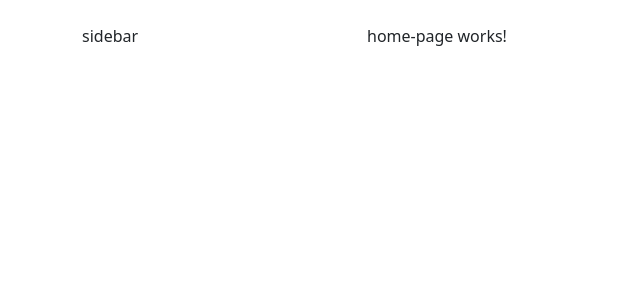
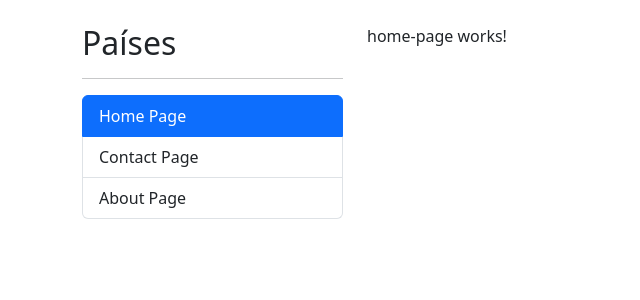
Before and after one commit to ferpaz/04-countryApp, an Angular app: page / in a window 1280 px wide. Before the commit this address led to /home. Shown: the top 300 px of the page, without its empty margins (0-640 px from the left). Built offline with nearby package versions, Linux system fonts and the light colour scheme.

Commit message:
Se creo un routing básico para tres páginas desde el sidebar

```diff
--- a/src/app/app-routing.module.ts
+++ b/src/app/app-routing.module.ts
@@ -3,13 +3,15 @@
 
 import { HomePageComponent } from './shared/pages/home-page/home-page.component';
 import { AboutPageComponent } from './shared/pages/about-page/about-page.component';
+import { ContactPageComponent } from './shared/pages/contact-page/contact-page.component';
 
 const routes: Routes = [
-  { path: 'home', component: HomePageComponent, },
+  { path: '', component: HomePageComponent, },
+  { path: 'contact', component: ContactPageComponent, },
   { path: 'about', component: AboutPageComponent, },
 
   // Redirect to home page when route does not exist
-  { path: '**', redirectTo: '/home'}
+  { path: '**', redirectTo: ''}
 ];
 
 @NgModule({
--- a/src/app/app.component.html
+++ b/src/app/app.component.html
@@ -1,7 +1,7 @@
 <div class="row mt-4">
   <div class="col-3">
     <!-- Sidebar -->
-    sidebar
+    <shared-sidebar></shared-sidebar>
   </div>
 
   <div class="col">
--- /dev/null
+++ b/src/app/shared/pages/contact-page/contact-page.component.html
@@ -0,0 +1 @@
+<p>contact-page works!</p>
--- /dev/null
+++ b/src/app/shared/pages/contact-page/contact-page.component.ts
@@ -0,0 +1,10 @@
+import { Component } from '@angular/core';
+
+@Component({
+  selector: 'shared-contact-page',
+  templateUrl: './contact-page.component.html',
+  styles: ``
+})
+export class ContactPageComponent {
+
+}
--- /dev/null
+++ b/src/app/shared/pages/sidebar/sidebar.component.html
@@ -0,0 +1,26 @@
+<h2>Países</h2>
+<hr>
+
+<ul class="list-group">
+  <li routerLink=""
+      routerLinkActive="active"
+      [routerLinkActiveOptions]="{ exact: true }"
+      class="list-group-item"
+      role="button">
+    Home Page
+  </li>
+
+  <li routerLink="contact"
+      routerLinkActive="active"
+      class="list-group-item"
+      role="button">
+    Contact Page
+  </li>
+
+  <li routerLink="about"
+      routerLinkActive="active"
+      class="list-group-item"
+      role="button">
+    About Page
+  </li>
+</ul>
--- /dev/null
+++ b/src/app/shared/pages/sidebar/sidebar.component.ts
@@ -0,0 +1,10 @@
+import { Component } from '@angular/core';
+
+@Component({
+  selector: 'shared-sidebar',
+  templateUrl: './sidebar.component.html',
+  styles: ``
+})
+export class SidebarComponent {
+
+}
```
Also changed, not shown: src/app/shared/shared.module.ts (+11 -3 lines).
